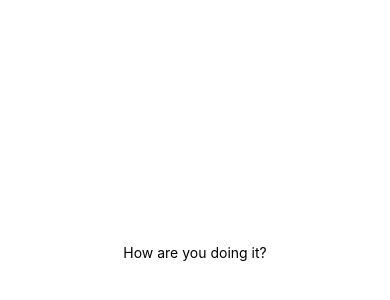
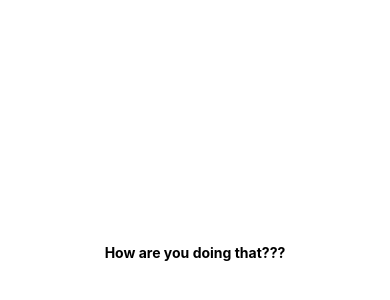
Before and after one commit to Dango3010/Woof_Instagram, a React Native app: screen / in a window 390 px wide. Shown: the part 170-470 px from the top of the page. Built offline with nearby package versions, Linux system fonts and the light colour scheme.

Commit message:
bold text

```diff
--- a/App.js
+++ b/App.js
@@ -4,7 +4,7 @@ import { StyleSheet, Text, View } from 'react-native';
 export default function App() {
   return (
     <View style={styles.container}>
-      <Text>How are you doing it?</Text>
+      <Text style={{fontWeight: 'bold'}}>How are you doing that???</Text>
       <StatusBar style="auto" />
     </View>
   );
@@ -13,7 +13,7 @@ export default function App() {
 const styles = StyleSheet.create({
   container: {
     flex: 1,
-    backgroundColor: '#fff',
+    backgroundColor: '#FFFFF',
     alignItems: 'center',
     justifyContent: 'center',
   },
```
